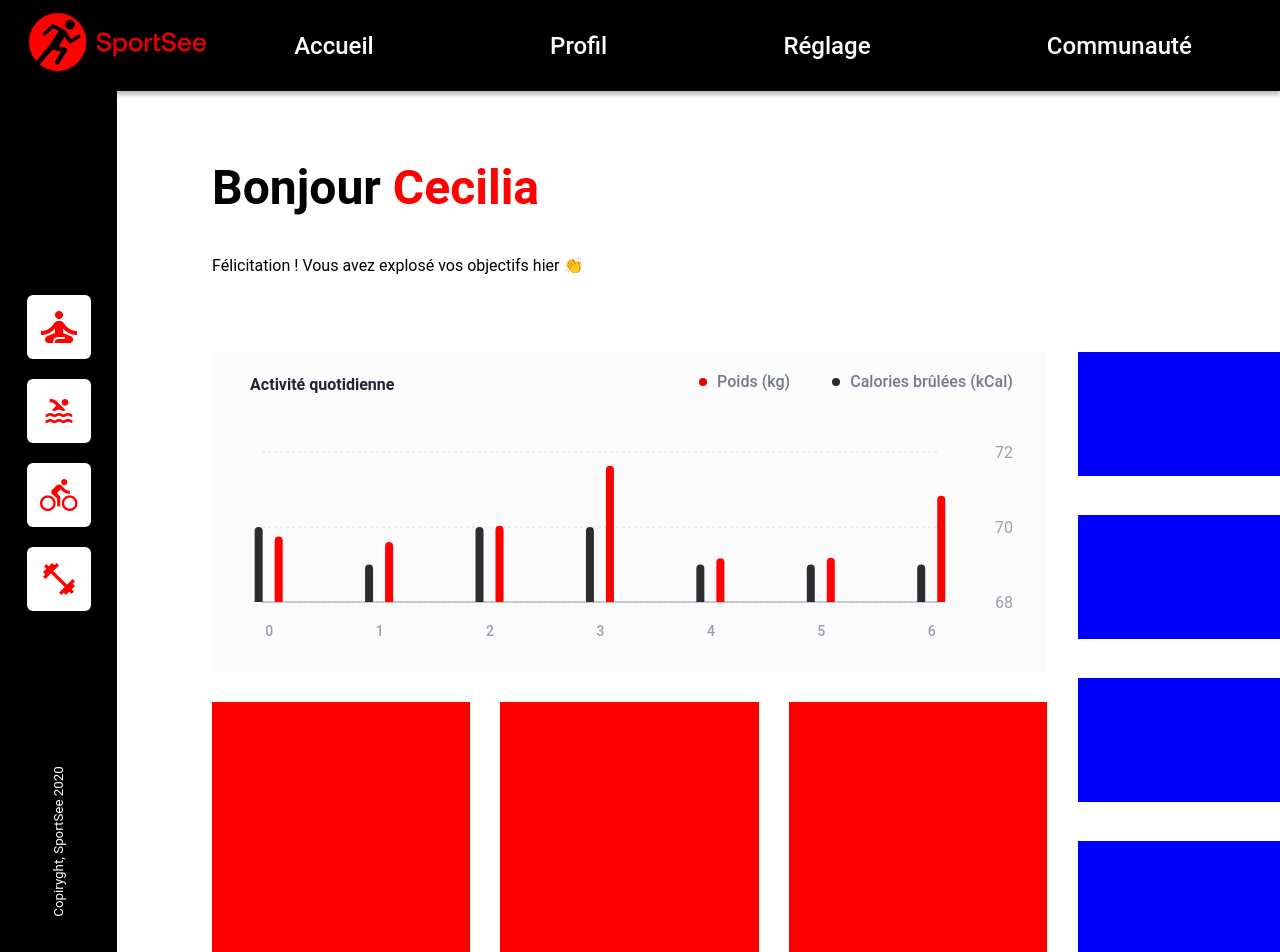
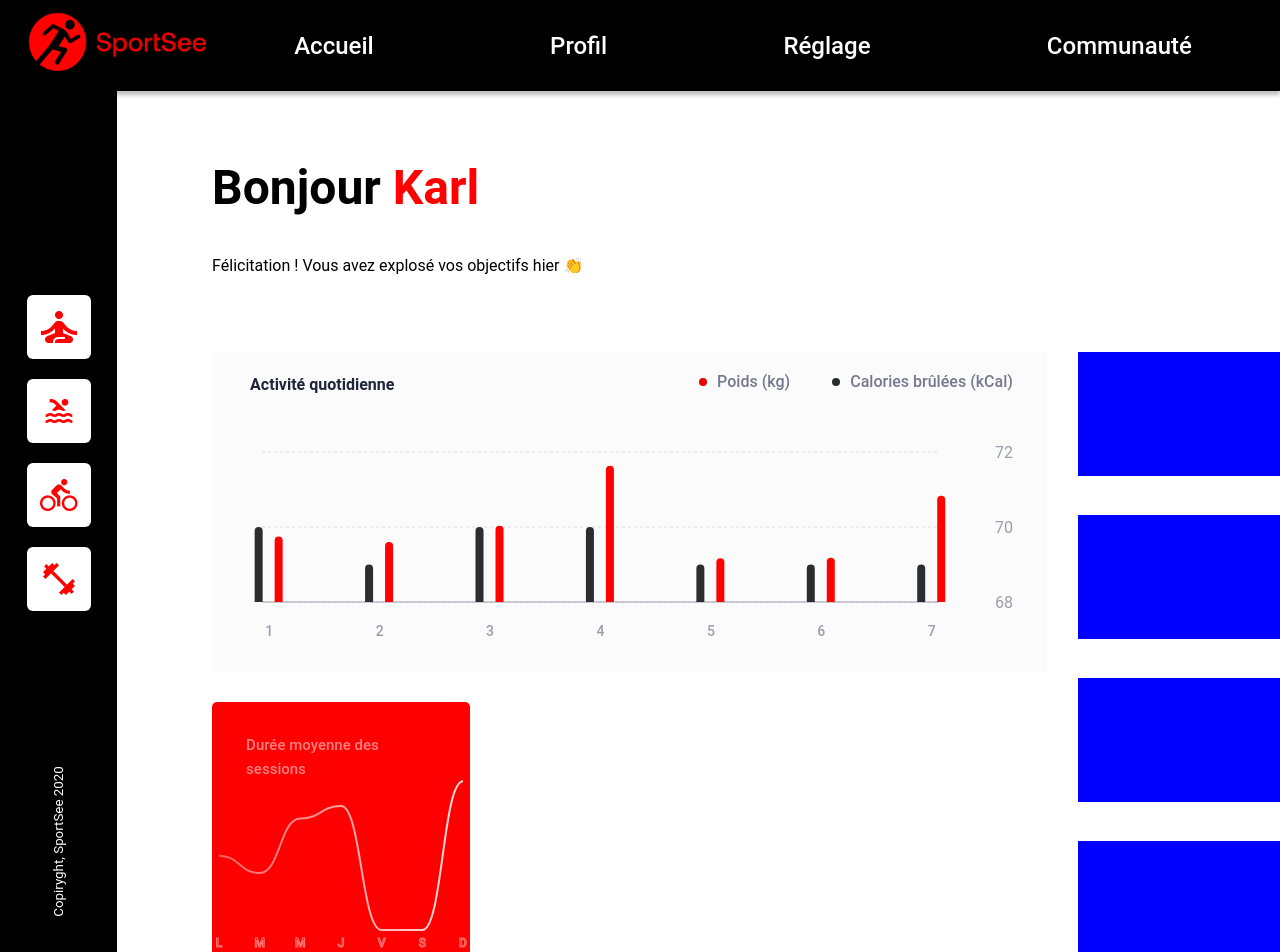
Before and after one commit to PrAndrian/SportSee, a React (Create React App) app: page / in a window 1280 px wide. Shown: the top 952 px of the page. Built offline with nearby package versions, Linux system fonts and the light colour scheme; the HTML template or start-up script is replaced by a standard one.

Commit message:
Average session time done

```diff
--- /dev/null
+++ b/src/components/AverageSessionTime.jsx
@@ -0,0 +1,96 @@
+import React from 'react'
+import { Line, LineChart, ResponsiveContainer, Tooltip, XAxis, YAxis } from 'recharts'
+import styles from '../styles/AverageSessionTime.module.css';
+
+const AverageSessionTime = ({sessions}) => {
+  return (
+    <div className={styles.AverageSessionTimeContainer}>
+        <h2 className={styles.title}>Durée moyenne des sessions</h2>
+        <ResponsiveContainer width="100%" height="100%">
+        <LineChart
+            data={sessions}
+            strokeWidth={1}
+            onMouseMove={(e) => {
+              if (e.isTooltipActive === true) {
+                let div = document.querySelector('.AverageSessionTime_AverageSessionTimeContainer__92UHO')
+                let windowWidth = div.clientWidth
+                let mouseXpercentage = Math.round(
+                  (e.activeCoordinate.x / windowWidth) * 100
+                  )
+                  console.log(mouseXpercentage)
+                div.style.background = `linear-gradient(90deg, rgba(255,0,0,1) ${mouseXpercentage}%, rgba(175,0,0,1.5) ${mouseXpercentage}%, rgba(175,0,0,1.5) 100%)`
+              }
+            }}
+        >
+          <defs>
+            <linearGradient id="paint0_linear_2_122" x1="309.906" y1="-1.97779" x2="-47.7754" y2="-1.97779" gradientUnits="userSpaceOnUse">
+              <stop stopColor="white"/>
+              <stop offset="0.810441" stopColor="white" stopOpacity="0.403191"/>
+            </linearGradient>
+          </defs>
+          <XAxis
+            type="category"
+            dataKey="day"
+            tickFormatter={dataKeyValue}
+            tickLine={true}
+            stroke='none'
+            padding={{left:2,right:2}}
+            tick={{ fontSize: 12, stroke: "white", opacity: 0.5, fontWeight: 500,}}
+          />
+          <YAxis
+            dataKey="sessionLength"
+            domain={[0, "dataMax + 30"]}
+            hide={true}
+          />
+          <Tooltip content={<SessionsToolType />} />
+          <Line
+            type="bumpX"
+            dataKey="sessionLength"
+            stroke="url(#paint0_linear_2_122)"
+            strokeWidth={2}
+            dot={false}
+            activeDot={{
+              stroke: "rgba(255,255,255, 0.3)",
+              strokeWidth: 8,
+              r: 4,
+            }}
+          />
+        </LineChart>
+        </ResponsiveContainer>
+    </div>
+  )
+}
+
+function SessionsToolType({ active, payload }) {
+if (active) {
+    return (
+      <div className={styles.tooltype}>
+        <p>{payload[0].value} min</p>
+      </div>
+    );
+  }
+  return null;
+}
+
+let dataKeyValue = (day) => {
+  switch (day) {
+    case 1:
+      return "L" ;
+    case 2:
+      return "M";
+    case 3:
+      return "M" ;
+    case 4:
+      return "J" ;
+    case 5:
+      return "V" ;
+    case 6:
+      return "S" ;
+    case 7:
+      return "D" ;
+    default:
+      return  day ;
+  }
+};
+
+export default AverageSessionTime
--- a/src/components/DailyActiveChart.jsx
+++ b/src/components/DailyActiveChart.jsx
@@ -33,7 +33,8 @@ const DailyActiveChart = ({sessions}) => {
           />
 
           <XAxis
-              // dataKey="day"
+              dataKey="day"
+              tickFormatter={dataKeyValue}
               dy={16}
               padding={{ left: -48, right: -48 }}
               stroke="#9b9eac"
@@ -115,4 +116,13 @@ function CusomizedLegend() {
     </div>
   );
 }
+
+let dataKeyValue = (day) => {
+  const date = new Date(day);
+  const dataKey = date.getDate();
+  dataKey.toString();
+  console.log(typeof dataKey);
+  return dataKey;
+};
+
 export default DailyActiveChart
--- a/src/pages/Profil.jsx
+++ b/src/pages/Profil.jsx
@@ -3,6 +3,7 @@ import Sidebar from '../components/Profil/Sidebar'
 import styles from '../styles/Profil.module.css'
 import DailyActiveChart from '../components/DailyActiveChart';
 import data from '../data/data'
+import AverageSessionTime from '../components/AverageSessionTime';
 
 const Profil = () => {
   console.log(data)
@@ -10,7 +11,7 @@ const Profil = () => {
     <main id={styles.profil}>
         <Sidebar/>
         <section className={styles.profilContent}>
-          <h1>Bonjour <span className={styles.name}>{data.USER_MAIN_DATA[1].userInfos.firstName}</span></h1>
+          <h1>Bonjour <span className={styles.name}>{data.USER_MAIN_DATA[0].userInfos.firstName}</span></h1>
           <span>Félicitation ! Vous avez explosé vos objectifs hier 👏</span>
 
           <div className={styles.container}>
@@ -18,7 +19,7 @@ const Profil = () => {
               <div className={styles.chartsContainer}>
                 <DailyActiveChart sessions={data.USER_ACTIVITY[1].sessions}/>
                 <div className={styles.squareCharts}>
-                  <div className={styles.square}></div>
+                    <AverageSessionTime sessions={data.USER_AVERAGE_SESSIONS[0].sessions}/>
                   <div className={styles.square}></div>
                   <div className={styles.square}></div>
                 </div>
--- /dev/null
+++ b/src/styles/AverageSessionTime.module.css
@@ -0,0 +1,30 @@
+.AverageSessionTimeContainer{
+    position: relative;
+    min-width: 258px;
+    width: 100%;
+    height: 263px;
+    border-radius: 5px;
+    box-shadow: "0px 2px 4px 0px rgba(0, 0, 0, 0.02)";
+    background-color:red;
+}
+
+.title{
+    width: 147px;
+    flex-shrink: 0;
+    position: absolute;
+    top:19px;
+    left: 34px;
+    z-index: 1;
+    opacity: 0.5039569735527039;
+    color: #FFF;
+    font-size: 15px;
+    font-style: normal;
+    font-weight: 500;
+    line-height: 24px; /* 160% */
+}
+
+.tooltype{
+    background-color: white;
+    padding: 5px 10px ;
+    font-size: 8px;
+}
--- a/src/styles/Profil.module.css
+++ b/src/styles/Profil.module.css
@@ -59,7 +59,6 @@ h1{
     min-width: 258px;
     width: 100%;
     height: 263px;
-    background-color: red;
 }
 
 .rectangle{
```
